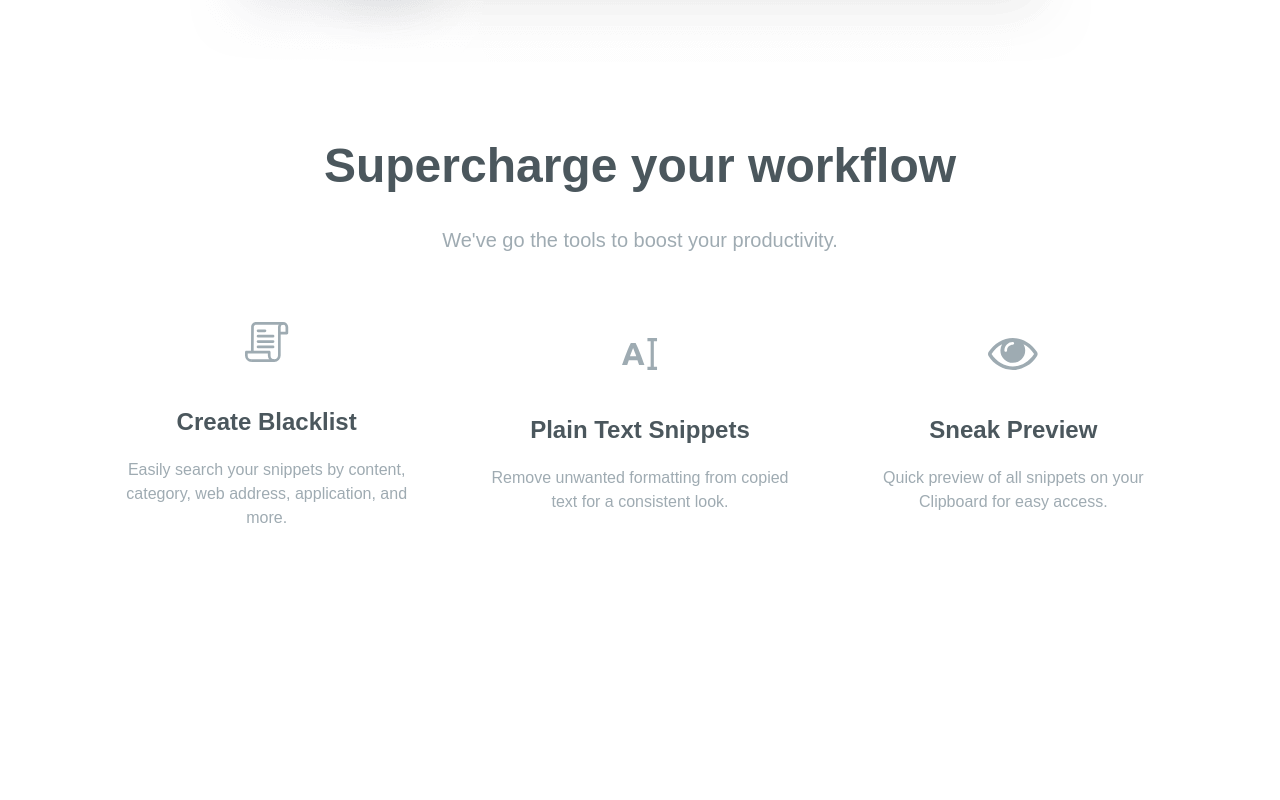
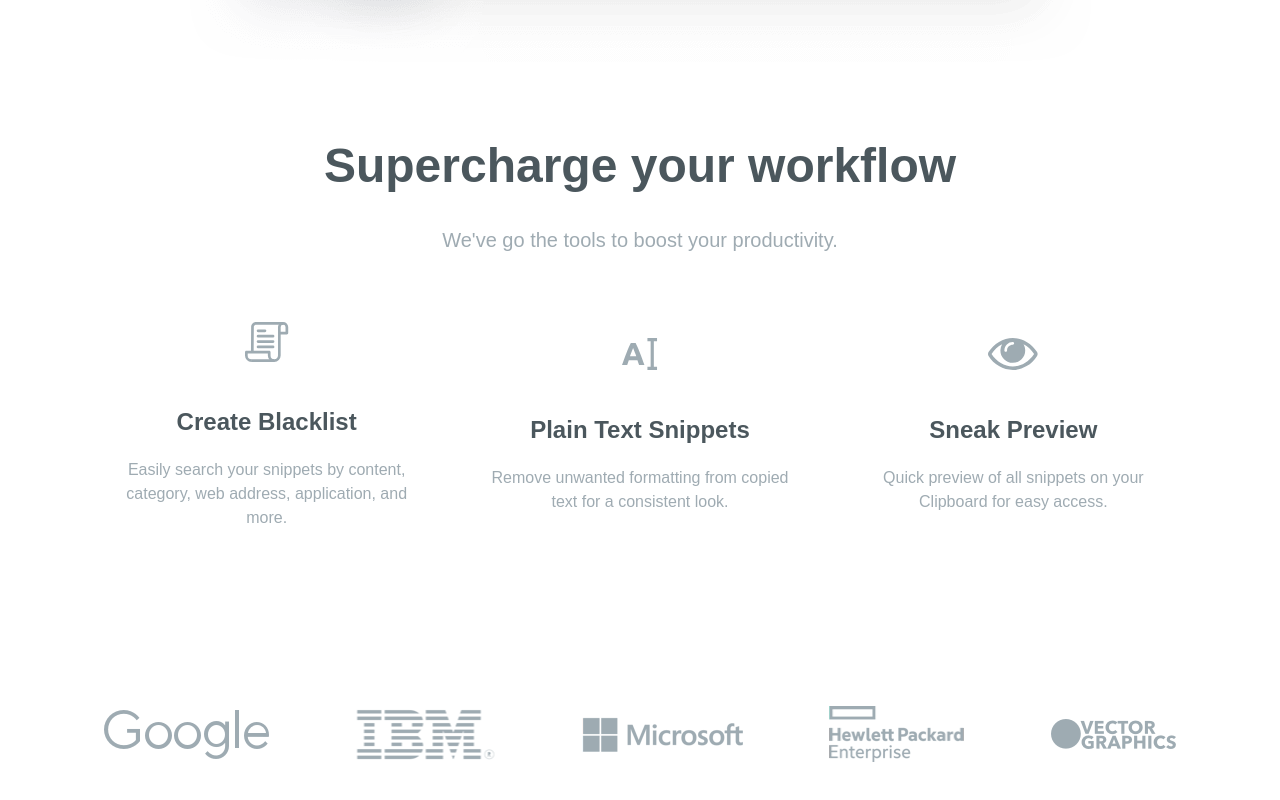
Before and after one commit to tamn142gaa/Clipboard-Website-UI, a website: page index.html in a window 1280 px wide. Shown: the part 2502-3302 px from the top of the page. Before the commit the page ends 3112 px from the top, so only its background shows below. Drawn offline with Linux system fonts and the light colour scheme; a web font is replaced by a local one.

Commit message:
Building references section.

```diff
--- a/index.html
+++ b/index.html
@@ -139,5 +139,16 @@
     </section>
 
     <!-- References Section -->
+    <section id="references">
+      <div
+        class="flex flex-col items-center justify-between max-w-6xl px-10 mx-auto space-y-16 my-44 md:flex-row md:space-y-0 md:space-x-4"
+      >
+        <img src="images/logo-google.png" alt="" />
+        <img src="images/logo-ibm.png" alt="" />
+        <img src="images/logo-microsoft.png" alt="" />
+        <img src="images/logo-hp.png" alt="" />
+        <img src="images/logo-vector-graphics.png" alt="" />
+      </div>
+    </section>
   </body>
 </html>
```
Also changed, not shown: css/style.css.
